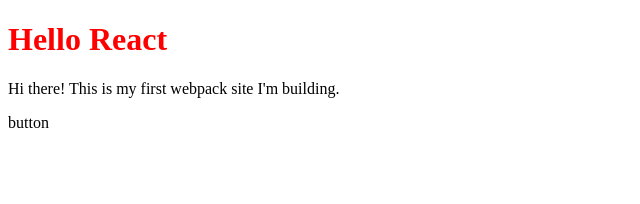
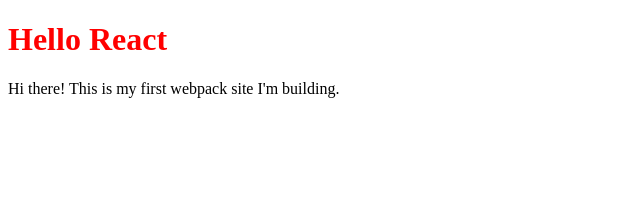
Before and after one commit to Watso196/portfolio, a React app: page / in a window 1280 px wide. Shown: the top 204 px of the page, without its empty margins (0-640 px from the left). Built offline with nearby package versions, Linux system fonts and the light colour scheme.

Commit message:
removing test cases

```diff
--- a/src/App.tsx
+++ b/src/App.tsx
@@ -6,7 +6,6 @@ const App = () => {
         <>
             <h1>Hello React</h1>
             <p>Hi there! This is my first webpack site I'm building.</p>
-            <div role="button">button</div>
         </>
     );
 };
--- a/src/index.html
+++ b/src/index.html
@@ -8,7 +8,6 @@
   </head>
   <body>
     <div id="app"></div>
-
     <script src="bundle.js"></script>
   </body>
 </html>
```
